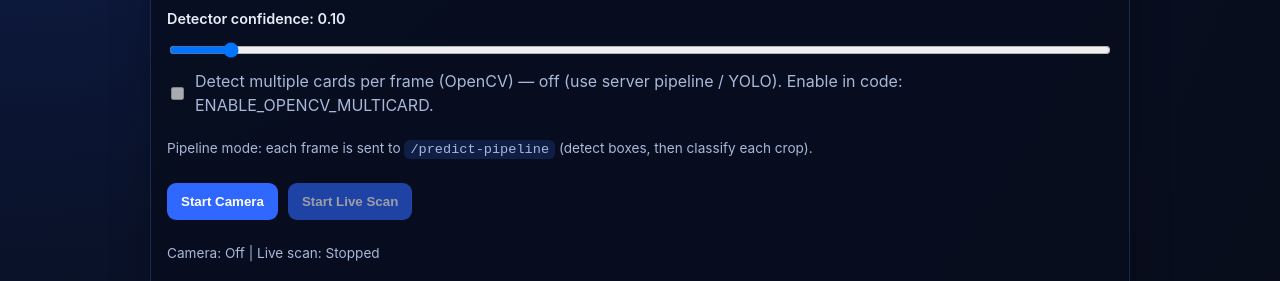
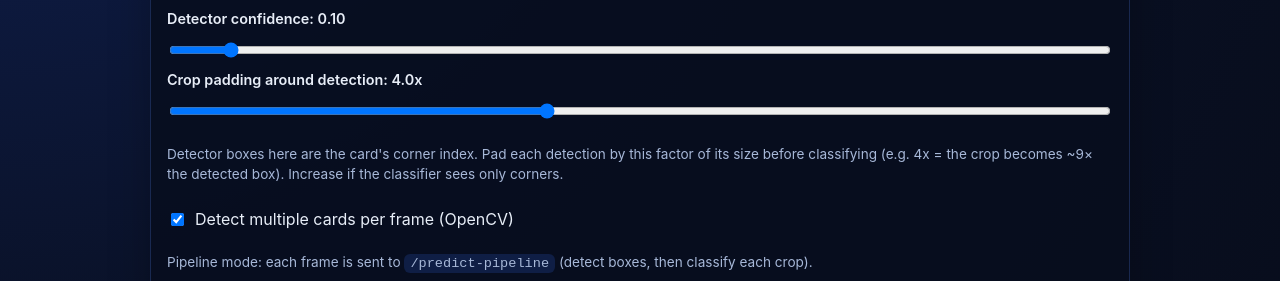
Before and after one commit to TheRealNoa/BlackjackProject, a React (Vite) app in the folder frontend/: page / in a window 1280 px wide. Both pictures are taken after a click on the button "Live Camera". Shown: the part 455-736 px from the top of the page. Built offline with nearby package versions, Linux system fonts and the light colour scheme; no server answers.

Commit message:
Reverting back to openCV
Might've been too ambitious... Back to basics...

```diff
--- a/frontend/src/App.jsx
+++ b/frontend/src/App.jsx
@@ -26,8 +26,8 @@ const ACTIVE_TRACK_WINDOW_MS = 1500;
 const STICKY_CONFIRMED_TRACKS = true;
 const STICKY_MAX_IDLE_MS = 12000;
 
-// Client-side OpenCV multi-card path (contours + tracking). Off while testing the new model, might change later.
-const ENABLE_OPENCV_MULTICARD = false;
+// Client-side OpenCV multi-card path (contours + tracking). Re-enabled after abandoning the YOLO pipeline.
+const ENABLE_OPENCV_MULTICARD = true;
 
 function App() {
   const [mode, setMode] = useState("upload");
@@ -39,6 +39,7 @@ function App() {
   const [isLiveScanning, setIsLiveScanning] = useState(false);
   const [scanIntervalMs, setScanIntervalMs] = useState(1200);
   const [detectConf, setDetectConf] = useState(0.1);
+  const [cropPadding, setCropPadding] = useState(4);
   const [multiCardMode, setMultiCardMode] = useState(ENABLE_OPENCV_MULTICARD);
   const [opencvReady, setOpencvReady] = useState(false);
   const [result, setResult] = useState(null);
@@ -191,7 +192,7 @@ function App() {
       setIsLoading(true);
     }
     try {
-      const data = await predictPipeline({ imageBase64, topK, detectConf });
+      const data = await predictPipeline({ imageBase64, topK, detectConf, cropPadding });
       setPipelineResult(data);
       setPipelineFrameSize(frameSize);
       setResult(null);
@@ -833,6 +834,22 @@ function App() {
                     value={detectConf}
                     onChange={(e) => setDetectConf(Number(e.target.value))}
                   />
+
+                  <label className="label">
+                    Crop padding around detection: {cropPadding.toFixed(1)}x
+                  </label>
+                  <input
+                    type="range"
+                    min={0}
+                    max={10}
+                    step={0.5}
+                    value={cropPadding}
+                    onChange={(e) => setCropPadding(Number(e.target.value))}
+                  />
+                  <p className="muted small">
+                    Detector boxes here are the card&apos;s corner index. Pad each detection by this factor of its size before
+                    classifying (e.g. 4x = the crop becomes ~9× the detected box). Increase if the classifier sees only corners.
+                  </p>
                 </>
               )}
 
```
